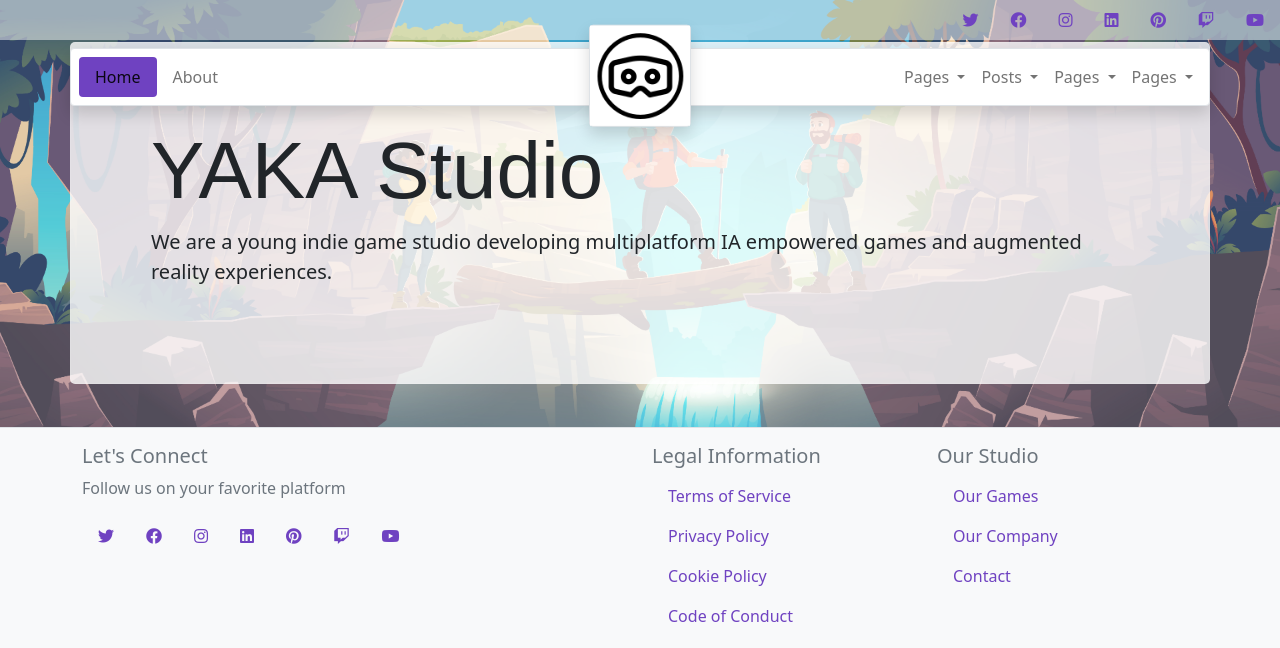
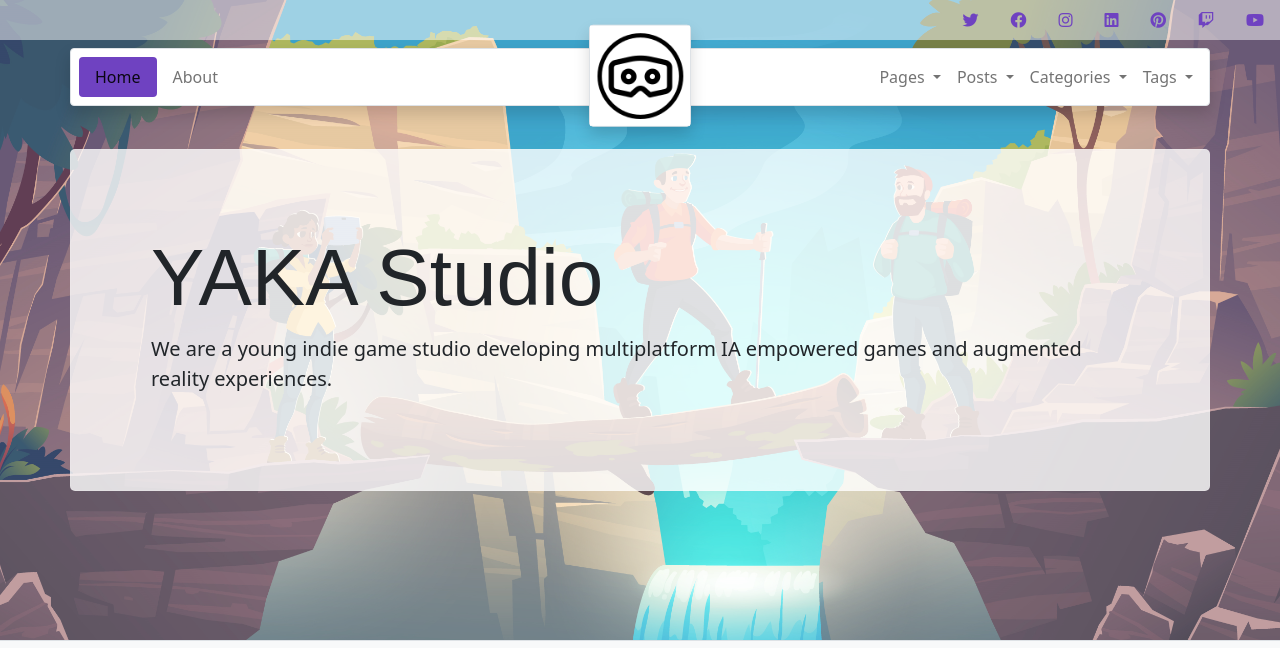
Before and after one commit to MrKoubyak/Symphony, a Jekyll site: the page built from index.md, in a window 1280 px wide. Shown: the top 648 px of the page. Built offline with Jekyll 4.4.1, drawn with Linux system fonts in a browser that asks for light colours; some web fonts are replaced.

Commit message:
update hero

```diff
--- a/_includes/header.html
+++ b/_includes/header.html
@@ -100,7 +100,7 @@
                         <!-- Categories -->
                         <li class="nav-item dropdown">
                             <a class="nav-link dropdown-toggle" href="#" id="navbarDropdownCategories" role="button" data-bs-toggle="dropdown" aria-expanded="false">
-                                Pages
+                                Categories
                               </a>
                             <ul class="dropdown-menu" aria-labelledby="navbarDropdownCategories">
                                 {% for item in site.categories %}
@@ -113,7 +113,7 @@
                         <!-- Tags -->
                         <li class="nav-item dropdown">
                             <a class="nav-link dropdown-toggle" href="#" id="navbarDropdownTags" role="button" data-bs-toggle="dropdown" aria-expanded="false">
-                                Pages
+                                Tags
                                 </a>
                             <ul class="dropdown-menu" aria-labelledby="navbarDropdownTags">
                                 {% for item in site.tags %}
--- a/_includes/hero.html
+++ b/_includes/hero.html
@@ -1,4 +1,4 @@
-<section class="hero position-relative{% if layout.splash %} vh-100{% endif %}">
+<section id="hero" class="position-relative{% if layout.splash %} vh-100{% endif %}">
     {% if page.trailer %}
     <video autoplay muted loop poster="{{ page.image | absolute_url }}" class="background">
         <source src="{{ page.trailer }}" type="video/mp4">
@@ -9,7 +9,7 @@
         <img src="{{ page.image | absolute_url }}" alt="{{ page.title | escape }}" class="background">
     </picture>
     {% else %}
-    <span class="background placeholder bg-secondary"></span>
+    <span class="bg-secondary"></span>
     {% endif %}
 
     <div class="container position-absolute top-50 start-50 translate-middle">
@@ -17,16 +17,20 @@
             <div class="col">
                 <h1 class="display-1">
                     {% if page.title %}
-                    {{ page.title | escape }}
+                        {{ page.title | escape }}
+                    {% elsif site.title %}
+                        {{ site.title | escape }}
                     {% else %}
-                    {{ site.title | escape }}
+                        Welcome
                     {% endif %}
                 </h1>
                 <p class="lead">
                     {% if page.excerpt %}
-                    {{ page.excerpt | escape }}
+                        {{ page.excerpt | escape }}
+                    {% elsif site.description %}
+                        {{ site.description | escape }}
                     {% else %}
-                    {{ site.description | escape }}
+                        Review our documentation
                     {% endif %}
                 </p>
             </div>
--- a/_sass/main.scss
+++ b/_sass/main.scss
@@ -38,13 +38,14 @@
    Hero
  */
 
- .hero
+ #hero
  {
    overflow: hidden;
    z-index: 0;
+   height: 640px;
  }
 
- .hero > div
+ #hero > div
  {
    z-index: 2;
    background:rgba(255, 255, 255, 0.8);
@@ -52,7 +53,7 @@
    border:1px solid rgba(255, 255, 255, 0.1);
    border-radius:5px;
  }
- .hero .background
+ #hero .background
  {
    z-index: 1;
    top: 0;
@@ -61,10 +62,6 @@
    object-fit: cover;
    opacity:0.8;
  }
- .hero.post
- {
-   height: 40em;
- }
 
  img.blur {
    -webkit-filter: blur(4px);
```
